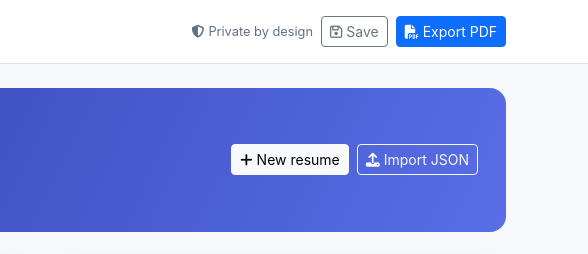
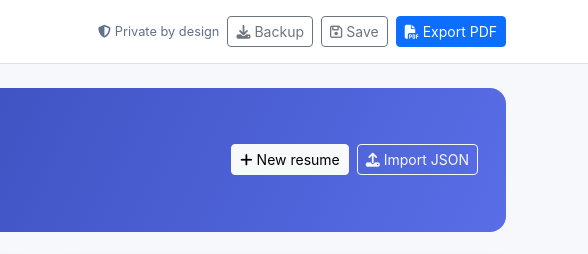
Before and after one commit to tabhishek0001/resumekit, a plain HTML site: page index.html in a window 1280 px wide. Shown: the top 254 px of the page, 692-1280 px from the left. Drawn offline with nearby package versions, Linux system fonts and the light colour scheme.

Commit message:
feat: add JSON backup export control

```diff
--- a/index.html
+++ b/index.html
@@ -16,6 +16,7 @@
     <a class="navbar-brand fw-bold" href="#"><span class="brand-mark">R</span> ResumeKit</a>
     <div class="d-flex gap-2 align-items-center ms-auto">
       <span class="privacy-note d-none d-md-inline"><i class="fa-solid fa-shield-halved me-1"></i>Private by design</span>
+      <button class="btn btn-outline-secondary btn-sm" id="backupBtn"><i class="fa-solid fa-download me-1"></i>Backup</button>
       <button class="btn btn-outline-secondary btn-sm" id="saveBtn"><i class="fa-regular fa-floppy-disk me-1"></i>Save</button>
       <button class="btn btn-primary btn-sm" id="downloadBtn"><i class="fa-solid fa-file-pdf me-1"></i>Export PDF</button>
     </div>
```
